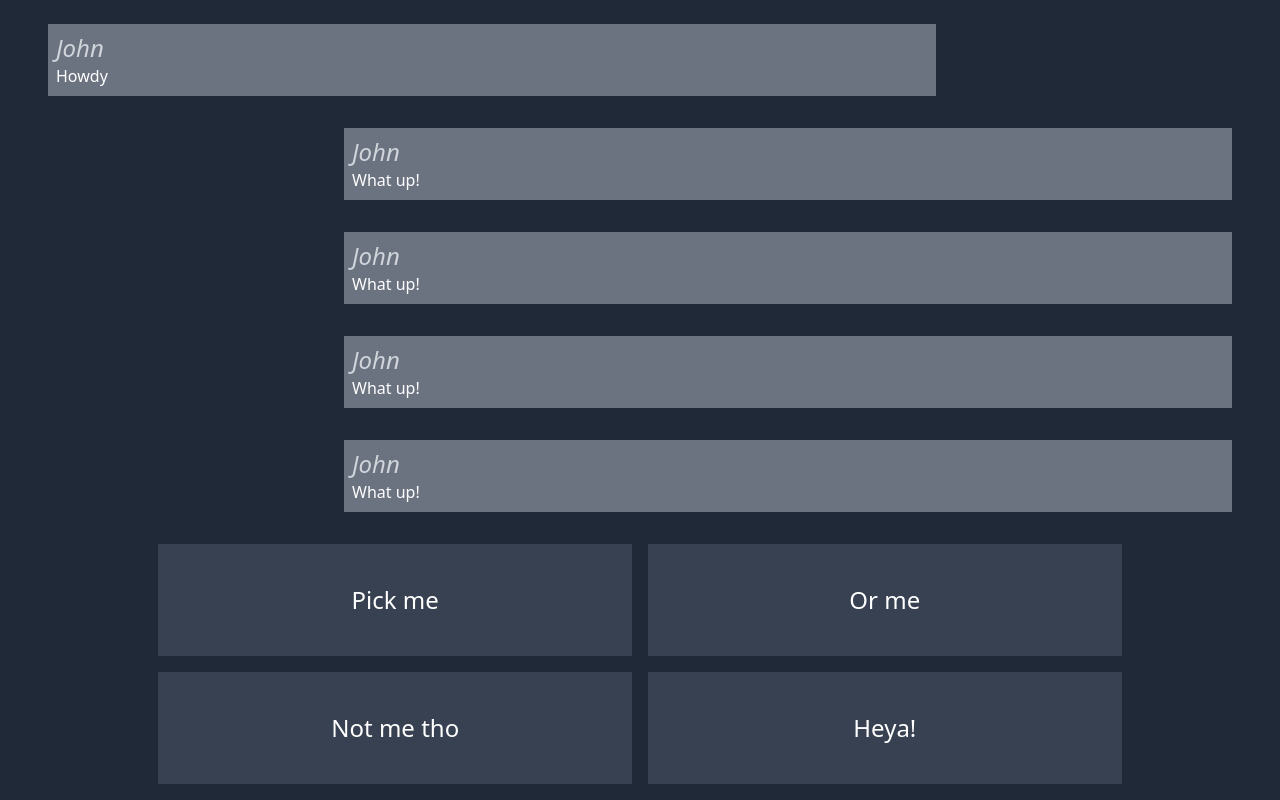
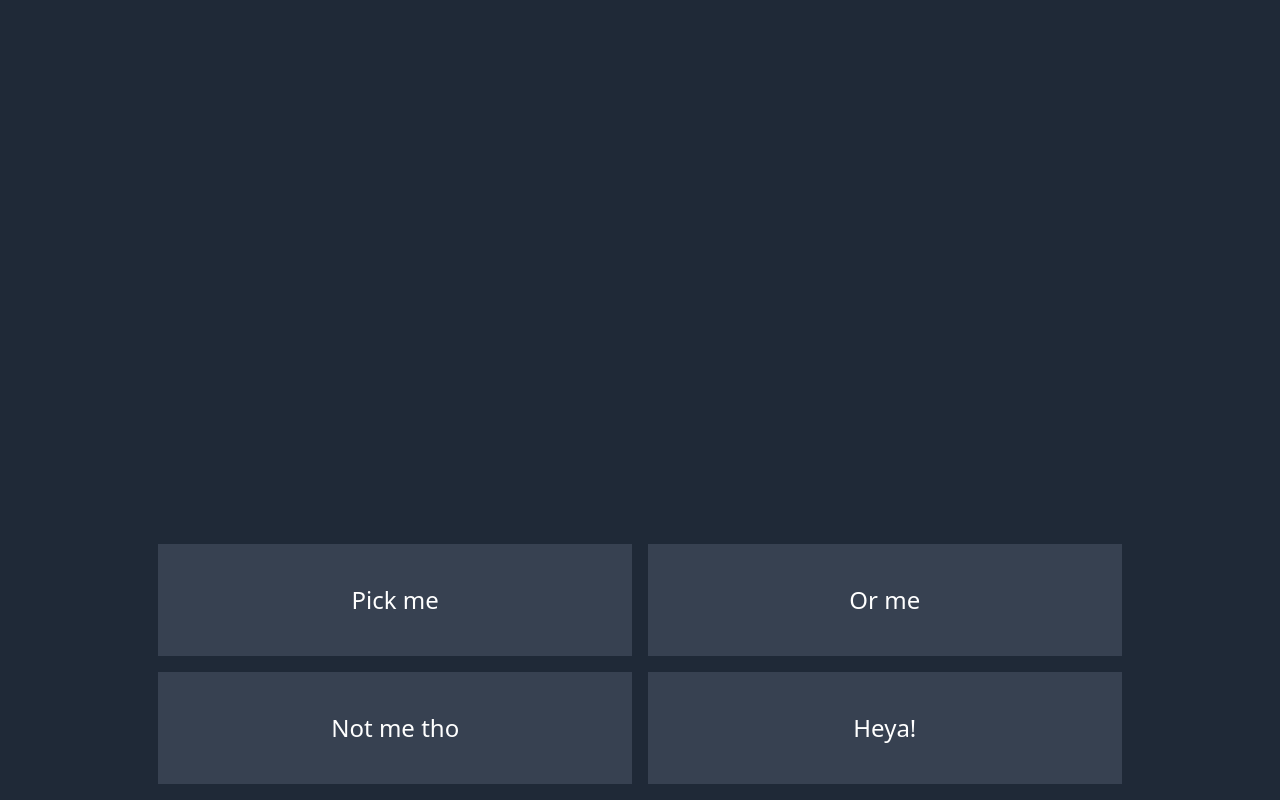
Before and after one commit to bigbeno37/react-interactive-story-prototype, a React (Vite) app: page / in a window 1280 px wide. Built offline with nearby package versions, Linux system fonts and the light colour scheme.

Commit message:
Added interactive story engine; Choices now spawn events; App reacts to events being dispatched

```diff
--- /dev/null
+++ b/src/Engine.ts
@@ -0,0 +1,25 @@
+export type Event = {
+	type: 'SHOW_DIALOGUE',
+	name: string,
+	text: string
+};
+
+export class Engine {
+	events: Event[] = [];
+
+	listeners: Function[] = [];
+	onEventDispatch(listener: () => void) {
+		this.listeners.push(listener);
+	}
+
+	removeListener(listener: () => void) {
+		this.listeners = this.listeners.filter(fn => fn === listener);
+	}
+
+	dispatch(event: Event) {
+		this.events.push(event);
+		this.listeners.forEach(listener => listener());
+	}
+}
+
+export const engine = new Engine();
--- a/src/components/App.tsx
+++ b/src/components/App.tsx
@@ -1,22 +1,29 @@
-import {Dialogue} from "./Dialogue";
-import {Choices} from "./Choices";
+import {Dialogue} from './Dialogue';
+import {Choices} from './Choices';
+import {engine} from '../Engine';
+import {useEffect, useMemo, useState} from 'react';
+import {Event} from '../Engine';
 
 export const App = () => {
+	const [dialogue, setDialogue] = useState<Event[]>([]);
+
+	useEffect(() => {
+		const listener = () => {
+			setDialogue([...engine.events]);
+		};
+
+		engine.onEventDispatch(listener);
+
+		return () => engine.removeListener(listener);
+	}, [engine.events, engine.onEventDispatch, engine.removeListener]);
+
 	return <div className="h-full flex flex-col bg-gray-800">
-		<div className="h-full self-center p-2 flex flex-col" style={{width: "1200px"}}>
+		<div className="h-full self-center p-2 flex flex-col" style={{width: '1200px'}}>
 			<div className="grow flex flex-col overflow-y-auto">
-				<Dialogue name={"John"} text={"Howdy"} />
-				<Dialogue name={"John"} text={"What up!"} align="RIGHT" />
-				<Dialogue name={"John"} text={"What up!"} align="RIGHT" />
-				<Dialogue name={"John"} text={"What up!"} align="RIGHT" />
-				<Dialogue name={"John"} text={"What up!"} align="RIGHT" />
-				<Dialogue name={"John"} text={"What up!"} align="RIGHT" />
-				<Dialogue name={"John"} text={"What up!"} align="RIGHT" />
-				<Dialogue name={"John"} text={"What up!"} align="RIGHT" />
-				<Dialogue name={"John"} text={"What up!"} align="RIGHT" />
+				{ dialogue.map((event, index) => ( <Dialogue key={index} name={event.name} text={event.text} /> )) }
 			</div>
 
-			<Choices choices={["Pick me", "Or me", "Not me tho", "Heya!"]} />
+			<Choices choices={['Pick me', 'Or me', 'Not me tho', 'Heya!']} />
 		</div>
-	</div>
+	</div>;
 };
--- a/src/components/Choice.tsx
+++ b/src/components/Choice.tsx
@@ -1,9 +1,11 @@
+import {engine} from '../Engine';
+
 type ChoiceProps = {
 	text: string
 };
 
 export const Choice = ({ text }: ChoiceProps) => {
-	return <button className="text-white w-2/5 bg-gray-700 m-2 text-2xl">
+	return <button className="text-white w-2/5 bg-gray-700 m-2 text-2xl" onClick={() => engine.dispatch({ type: 'SHOW_DIALOGUE', name: 'John', text: 'Hello there!' })}>
 		{ text }
-	</button>
+	</button>;
 };
--- a/src/components/Choices.tsx
+++ b/src/components/Choices.tsx
@@ -1,4 +1,4 @@
-import {Choice} from "./Choice";
+import {Choice} from './Choice';
 
 type ChoicesProps = {
 	choices: string[]
--- a/src/components/Dialogue.tsx
+++ b/src/components/Dialogue.tsx
@@ -9,4 +9,4 @@ export const Dialogue = ({ name, text, align }: DialogueProps) => (
 		<h1 className="text-gray-300 italic text-2xl">{name}</h1>
 		<p>{text}</p>
 	</div>
-)
+);
```
